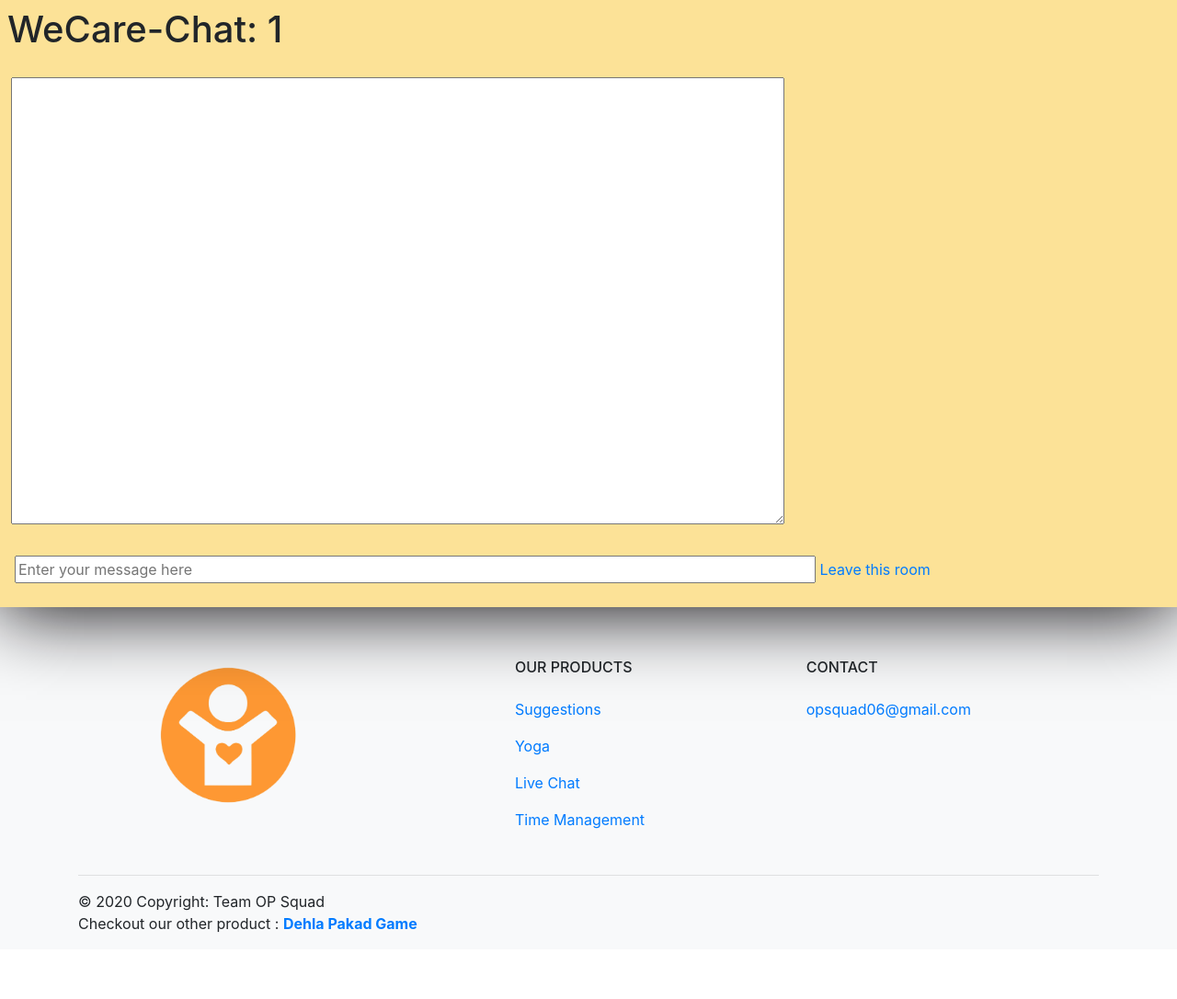
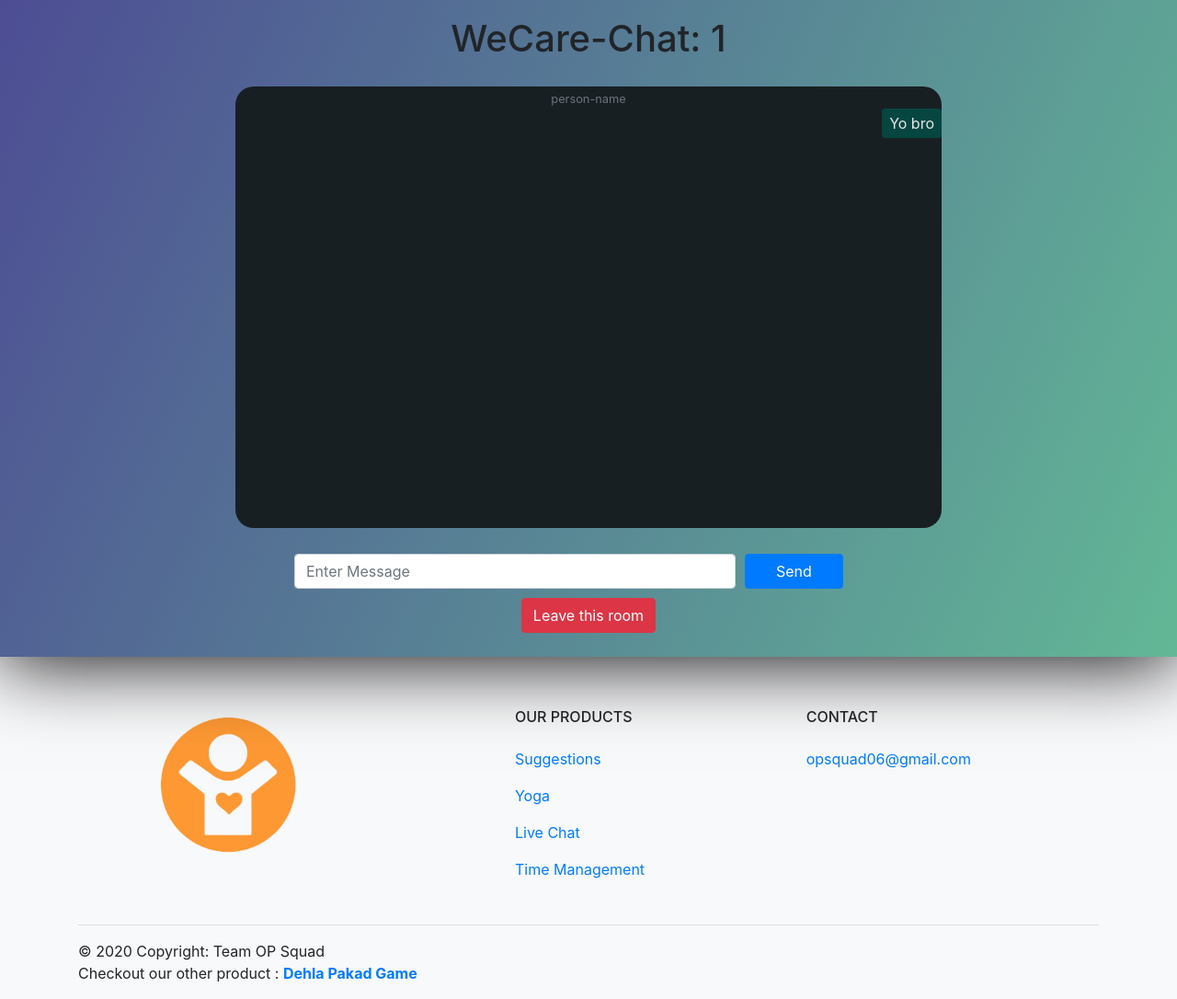
Before and after one commit to pranshukharkwal/WeCare, a Flask app: page /chatroom in a window 1280 px wide. Shown: the part 63-1149 px from the top of the page at 92% size. Before the commit the page ends 1077 px from the top, so only its background shows below. Run offline with Flask 2, Linux system fonts and the light colour scheme; the visitor is signed in with stand-in values (Sample User, id 1); some libraries are stand-ins or nearby versions.

Commit message:
Unfinished chat design

```diff
--- a/templates/chatroom.html
+++ b/templates/chatroom.html
@@ -31,6 +31,7 @@
     }
 </style>
 <title>WeCare-Chat: {{ room }}</title>
+{% include 'cookiemanage.html' %}
 <script type="text/javascript" src="//code.jquery.com/jquery-1.4.2.min.js"></script>
 <script type="text/javascript" src="//cdnjs.cloudflare.com/ajax/libs/socket.io/1.3.6/socket.io.min.js"></script>
 <script type="text/javascript" charset="utf-8">
@@ -41,12 +42,33 @@
             socket.emit('joined', {});
         });
         socket.on('status', function (data) {
-            $('#chat').val($('#chat').val() + '<' + data.msg + '>\n');
-            $('#chat').scrollTop($('#chat')[0].scrollHeight);
+            var msgdiv = document.createElement('div');
+            msgdiv.classList = "info-msg";
+            msgdiv.innerHTML = data.msg;
+            var chat = document.getElementById("chat");
+            chat.appendChild(msgdiv)
+            // $('#chat').val($('#chat').val() + '<' + data.msg + '>\n');
+            // $('#chat').scrollTop($('#chat')[0].scrollHeight);
         });
         socket.on('message', function (data) {
-            $('#chat').val($('#chat').val() + data.msg + '\n');
-            $('#chat').scrollTop($('#chat')[0].scrollHeight);
+            var msgdiv = document.createElement('div');
+            // data.msg = pranshu:hi
+            var username = data.msg.split(':')[0]
+            var message = data.msg.split(':')[1]
+            if (username == getCooke('chat-name')) msgdiv.classList = "message own-msg";
+            else msgdiv.classList = "message others-msg";
+            // msgdiv.innerHTML = data.msg;
+            var small = document.createElement("small");
+            small.innerHTML = username;
+            small.classList = "text-muted pink"
+            var p = document.createElement("p");
+            p.innerHTML = message;
+            msgdiv.appendChild(small);
+            msgdiv.appendChild(p);
+            var chat = document.getElementById("chat");
+            chat.appendChild(msgdiv)
+            // $('#chat').val($('#chat').val() + data.msg + '\n');
+            // $('#chat').scrollTop($('#chat')[0].scrollHeight);
         });
         $('#text').keypress(function (e) {
             var code = e.keyCode || e.which;
@@ -56,11 +78,15 @@
                 socket.emit('text', { msg: text });
             }
         });
+        document.getElementById("send-chat-message").onclick = function () {
+            text = $('#text').val();
+            $('#text').val('');
+            socket.emit('text', { msg: text });
+        };
     });
     function leave_room() {
         socket.emit('left', {}, function () {
             socket.disconnect();
-
             // go back to the login page
             window.location.href = "{{ url_for('index') }}";
         });
@@ -70,16 +96,59 @@
 {% endblock %}
 
 {% block body %}
-<div id='chat-container'>
+<div id='chat-container' class="text-center"
+    style='padding: 10px; background-image: linear-gradient(transparent 60%, #081118), linear-gradient(114deg, #4d4d94, #71ff97); background-size: 2000px 1500px; background-repeat: no-repeat;'>
     <div class='flex-header'>
         <h1>WeCare-Chat: {{ room }}</h1>
     </div>
     <div class='flex-body'>
-        <textarea id="chat" cols="80" rows="20"></textarea>
+        <div style="overflow-y:auto ; margin:auto; border-radius:20px; background:#181F23 ; width:60vw; height:60vh;"
+            id="chat" cols="80" rows="20">
+            <div class="message right"><small class="text-muted green hidden">person-name</small>
+                <p>Yo bro</p>
+            </div>
+        </div>
     </div>
     <div class='flex-footer'>
-        <input id="text" size="80" placeholder="Enter your message here">
-        <a href="#" onclick="leave_room();">Leave this room</a>
+        <div class='row' style="width:50vw ; margin:auto">
+            <input id="text" size="80" class="form-control col-9" id="chat-input" name="msg" value=""
+                style="width:100%; margin-right:10px" autocomplete="off" placeholder="Enter Message">
+            <button type="submit" id="send-chat-message" class="btn btn-primary col-2">Send</button>
+        </div>
+        <a href="#" class="btn btn-danger" style="margin-top:10px" onclick="leave_room();">Leave this room</a>
     </div>
 </div>
+<style>
+    .message p {
+        width: fit-content;
+        background: #262D31;
+        color: #E7E7E8;
+        padding: 4px 8px;
+        border-radius: 4px;
+    }
+
+    small {
+        font-size: 80%;
+        font-weight: 400;
+    }
+
+    .right p {
+        margin-left: auto;
+        background: rgb(5, 71, 64);
+    }
+
+    .info-msg {
+        color: white;
+    }
+
+    .own-msg {
+        color: pink;
+        text-align: right;
+    }
+
+    .others-msg {
+        text-align: left;
+        color: yellow;
+    }
+</style>
 {% endblock %}
```
Also changed, not shown: templates/chat.html (+24 -8 lines).
